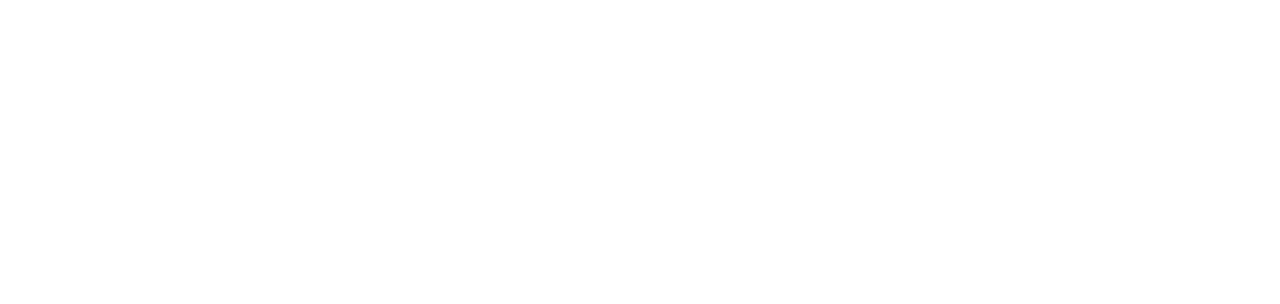
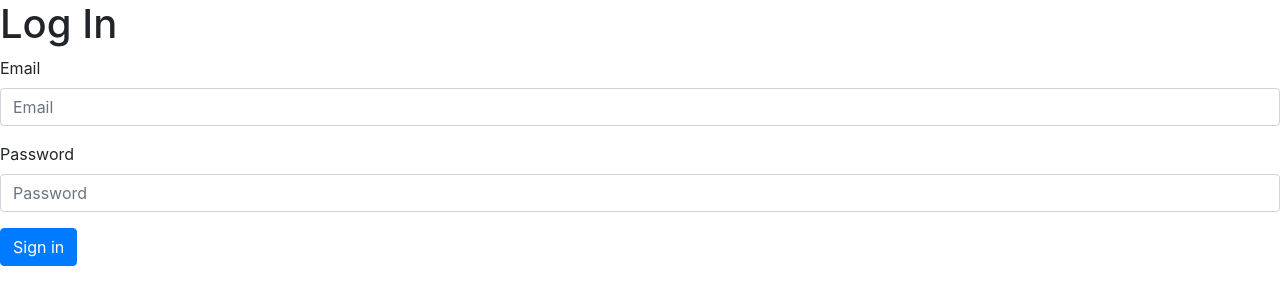
Before and after one commit to TigerSilver/Project-3-Whats-Cooking, a React (Create React App) app in the folder client/: page /signin in a window 1280 px wide. Shown: the top 304 px of the page. Built offline with nearby package versions, Linux system fonts and the light colour scheme; the HTML template or start-up script is replaced by a standard one.

Commit message:
service sign up working with the sign up view

```diff
--- a/client/src/App.jsx
+++ b/client/src/App.jsx
@@ -5,6 +5,7 @@
 import { BrowserRouter as Router, Switch, Route } from "react-router-dom";
 
 import PlaneView from "./views/Plane";
+import SignInView from "./views/SignIn";
 import SignUpView from "./views/SignUp";
 import HomeView from "./views/Home";
 // import ErrorView from "./views/Error";
@@ -17,6 +18,7 @@
         <Router>
           <Switch>
             <Route path="/" exact component={PlaneView} />
+            <Route path="/signin" component={SignInView} />
             <Route path="/signup" component={SignUpView} />
             <Route path="/home" component={HomeView} />
             {/* <Route path="/error/:code" component={ErrorView} />
--- a/client/src/services/auth-service.js
+++ b/client/src/services/auth-service.js
@@ -41,10 +41,11 @@
     authAPI
       .post("/signup", { email, password, firstName, lastName, username })
       .then(response => {
-        const user = response.data.user;
+        const user = response.data;
         resolve(user);
       })
       .catch(error => {
+        console.log("SERVICE ERROR", error);
         reject(error);
       });
   });
--- a/client/src/views/Home.jsx
+++ b/client/src/views/Home.jsx
@@ -1,10 +1,19 @@
 import React, { Component } from "react";
+
+import { Link } from "react-router-dom";
+import Button from "react-bootstrap/Button";
 
 export default class HomeView extends Component {
   render() {
     return (
       <div>
+        <Link to="/login">Profile photo</Link>
+        <div>
+          <Link to="/addRecipe">+</Link>
+        </div>
         <h1>This the Home of all the recipes</h1>
+
+        <Button>Log out</Button>
       </div>
     );
   }
--- a/client/src/views/Plane.jsx
+++ b/client/src/views/Plane.jsx
@@ -1,11 +1,21 @@
 import React, { Component } from "react";
+
+import { Link } from "react-router-dom";
 
 export default class PlaneView extends Component {
   render() {
     return (
       <div>
-        <h1>What's Cooking App</h1>
-        <p>Welcome to the Home page.</p>
+        <h1>Don't know what to cook for dinner?</h1>
+        <p>
+          What's Cooking, a social app for recipe sharing, is here to help!!!
+        </p>
+        <Link to="/login" className="btn">
+          Log In
+        </Link>
+        <Link to="/signup" className="btn">
+          Sign Up
+        </Link>
       </div>
     );
   }
--- /dev/null
+++ b/client/src/views/SignIn.jsx
@@ -0,0 +1,71 @@
+import React, { Component } from "react";
+
+import Form from "react-bootstrap/Form";
+import Button from "react-bootstrap/Button";
+
+import * as AuthenticationServices from "./../services/auth-service";
+
+export default class SignInView extends Component {
+  constructor(props) {
+    super(props);
+    this.state = {
+      email: "",
+      password: ""
+    };
+    this.onValueChange = this.onValueChange.bind(this);
+    this.onFormSubmit = this.onFormSubmit.bind(this);
+  }
+
+  onValueChange(event) {
+    const name = event.target.name;
+    const value = event.target.value;
+    this.setState({
+      [name]: value
+    });
+  }
+
+  onFormSubmit(event) {
+    event.preventDefault();
+    const { email, password } = this.state;
+    AuthenticationServices.logInService({
+      email,
+      password
+    })
+      .then(user => {
+        this.props.history.push("/profile");
+      })
+      .catch(error => {
+        console.log(error);
+      });
+  }
+
+  render() {
+    return (
+      <div>
+        <h1>Log In</h1>
+        <Form onSubmit={this.onFormSubmit}>
+          <Form.Group>
+            <Form.Label>Email</Form.Label>
+            <Form.Control
+              placeholder="Email"
+              name="email"
+              value={this.state.email}
+              onChange={this.onValueChange}
+            />
+          </Form.Group>
+          <Form.Group>
+            <Form.Label>Password</Form.Label>
+            <Form.Control
+              placeholder="Password"
+              name="password"
+              type="password"
+              value={this.state.password}
+              onChange={this.onValueChange}
+            />
+          </Form.Group>
+          <Button type="submit">Sign in</Button>
+        </Form>
+      </div>
+    );
+  }
+}
--- a/client/src/views/SignUp.jsx
+++ b/client/src/views/SignUp.jsx
@@ -2,6 +2,8 @@
 
 import Form from "react-bootstrap/Form";
 import Button from "react-bootstrap/Button";
+
+import * as AuthenticationServices from "./../services/auth-service";
 
 export default class SignUpView extends Component {
   constructor(props) {
@@ -13,11 +15,12 @@
       lastName: "",
       username: ""
     };
+    //the methos needs to be bind for being able to work
     this.onValueChange = this.onValueChange.bind(this);
+    this.onFormSubmit = this.onFormSubmit.bind(this);
   }
 
   onValueChange(event) {
-    console.dir(event.target);
     const name = event.target.name;
     const value = event.target.value;
     this.setState({
@@ -26,12 +29,31 @@
     });
   }
 
+  onFormSubmit(event) {
+    event.preventDefault();
+    const { email, password, firstName, lastName, username } = this.state;
+    AuthenticationServices.signUpService({
+      email,
+      password,
+      firstName,
+      lastName,
+      username
+    })
+      .then(user => {
+        this.props.history.push("/home");
+        console.log(user);
+      })
+      .catch(error => {
+        console.log("ERROR", error);
+      });
+  }
+
   render() {
     return (
       <div>
         <h1>Sign Up</h1>
         {/* onSubmit={this.onFormSubmit}  this goes in the next line*/}
-        <Form>
+        <Form onSubmit={this.onFormSubmit}>
           <Form.Group>
             <Form.Label>Email</Form.Label>
             <Form.Control
@@ -48,7 +70,7 @@
               placeholder="Password"
               name="password"
               type="password"
-              value={this.password}
+              value={this.state.password}
               onChange={this.onValueChange}
             />
           </Form.Group>
```
Also changed, not shown: client/src/services/recipe-service.js (added), 1 other file (tests, documents, lock files or other folders).
